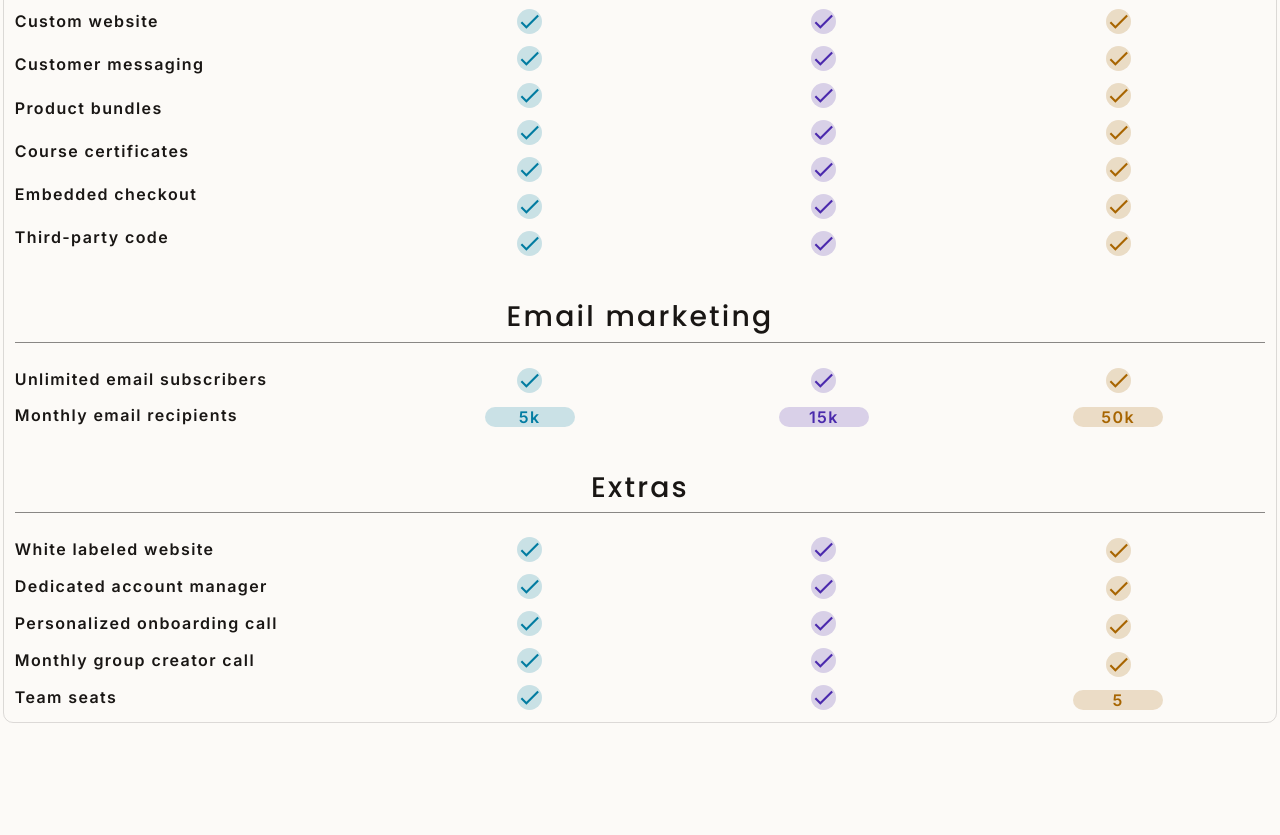
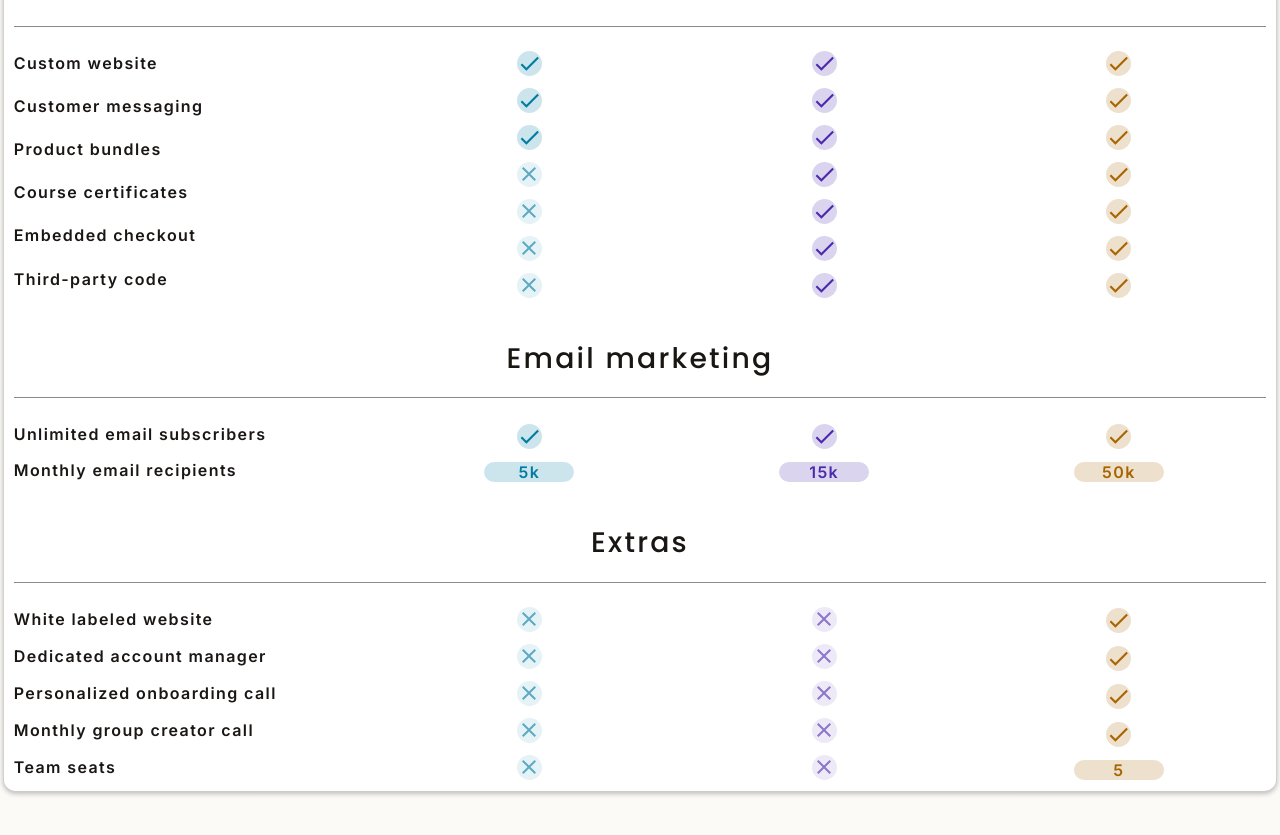
Before and after one commit to BatuhanBudak/Podia-Pricing-Page, a Next.js app: page / in a window 1280 px wide. Shown: the part 1520-2355 px from the top of the page. Built offline with nearby package versions, Linux system fonts and the light colour scheme.

Commit message:
Add X mark to badges

```diff
--- a/components/PricingTable.tsx
+++ b/components/PricingTable.tsx
@@ -123,10 +123,10 @@ export default function PricingTable() {
               <span className="mover-check"></span>
             </li>
             <li>
-              <span className="mover-check"></span>
+              <span className="mover-check none"></span>
             </li>
             <li>
-              <span className="mover-check"></span>
+              <span className="mover-check none"></span>
             </li>
           </ul>
           <ul className="sell-shaker-list">
@@ -185,16 +185,16 @@ export default function PricingTable() {
               <span className="mover-check"></span>
             </li>
             <li>
-              <span className="mover-check"></span>
+              <span className="mover-check none"></span>
             </li>
             <li>
-              <span className="mover-check"></span>
+              <span className="mover-check none"></span>
             </li>
             <li>
-              <span className="mover-check"></span>
+              <span className="mover-check none"></span>
             </li>
             <li>
-              <span className="mover-check"></span>
+              <span className="mover-check none"></span>
             </li>
           </ul>
           <ul className="market-shaker-list">
@@ -286,36 +286,36 @@ export default function PricingTable() {
           </ul>
           <ul className="sell-mover-list">
             <li>
-              <span className="mover-check"></span>
+              <span className="mover-check none"></span>
             </li>
             <li>
-              <span className="mover-check"></span>
+              <span className="mover-check none"></span>
             </li>
             <li>
-              <span className="mover-check"></span>
+              <span className="mover-check none"></span>
             </li>
             <li>
-              <span className="mover-check"></span>
+              <span className="mover-check none"></span>
             </li>
             <li>
-              <span className="mover-check"></span>
+              <span className="mover-check none"></span>
             </li>
           </ul>
           <ul className="sell-shaker-list">
             <li>
-              <span className="shaker-check"></span>
+              <span className="shaker-check none"></span>
             </li>
             <li>
-              <span className="shaker-check"></span>
+              <span className="shaker-check none"></span>
             </li>
             <li>
-              <span className="shaker-check"></span>
+              <span className="shaker-check none"></span>
             </li>
             <li>
-              <span className="shaker-check"></span>
+              <span className="shaker-check none"></span>
             </li>
             <li>
-              <span className="shaker-check"></span>
+              <span className="shaker-check none"></span>
             </li>
           </ul>
           <ul className="sell-earthquake-list">
--- a/styles/globals.css
+++ b/styles/globals.css
@@ -283,6 +283,7 @@ input {
 section {
   margin: var(--v-spacing) 0;
   padding: 0;
+  background-color: inherit;
 }
 
 /* @media (max-width: 120em) {
--- a/styles/pricing-table.css
+++ b/styles/pricing-table.css
@@ -1,22 +1,38 @@
+.pricing-table-container {
+  padding-inline: 0.2rem;
+  margin: 0 auto;
+}
+
 .pricing-table {
   display: grid;
   grid-template-columns: 1fr 0.5fr repeat(7, 1fr);
+  row-gap: 1.5rem;
+  position: relative;
+  padding-inline: var(--spacing-xxs);
+  border: 0;
+  box-shadow: 0 0.1111111111rem 0.3333333333rem 0 rgba(0, 0, 0, 0.25);
+  background-color: hsl(var(--clr-white));
+  border-radius: 0.8rem;
+}
 
-  row-gap: 1.5rem;
-  padding-inline: var(--spacing-xxs);
-  /* box-shadow: inset 0 0 0 0.055rem rgba(0, 0, 0, 0.2); */
-  border: 1px solid hsl(var(--clr-grey) / 0.2);
-  border-radius: 10px;
+.pricing-table::before {
+  border-radius: 0.8rem;
+  box-shadow: inset 0 0 0 0.0555555556rem rgba(0, 0, 0, 0.2);
+  content: "";
+  height: 100%;
+  left: 0;
+  pointer-events: none;
+  position: absolute;
+  top: 0;
+  width: 100%;
 }
+
 ul > li {
   margin-bottom: 0.75rem;
   font-size: var(--font-size-xs);
   font-weight: 600;
 }
-.pricing-table-container {
-  padding-inline: 0.2rem;
-  margin: 0 auto;
-}
+
 .type-price {
   font-size: var(--font-size-xs);
   font-weight: 600;
@@ -74,6 +90,7 @@ ul > li {
   grid-column: span 10;
   text-align: center;
   border-bottom: 1px solid hsl(var(--clr-black) / 0.5);
+  padding-bottom: 0.5em;
 }
 .pricing-container {
   margin-bottom: 2rem;
@@ -87,13 +104,6 @@ ul > li {
   display: grid;
   align-items: flex-start;
 }
-/* .core-list > li,
-.sell-list > li,
-.market-list > li,
-.email-list > li,
-.extras-list > li {
-  font-weight: 700;
-} */
 
 .core-mover-list,
 .sell-mover-list,
@@ -167,6 +177,7 @@ ul > li {
 .earthquake-check {
   background-color: hsl(var(--clr-brown) / 0.2);
 }
+
 .mover-check::after {
   content: url("../public/icons/green-check.svg");
   display: block;
@@ -180,6 +191,24 @@ ul > li {
   content: url("../public/icons/purple-check.svg");
   display: block;
 }
+
+.mover-check.none::after {
+  content: url("../public/icons/close-blue.svg");
+  display: block;
+  opacity: 0.6;
+}
+.shaker-check.none::after {
+  content: url("../public/icons/close-purple.svg");
+  display: block;
+  opacity: 0.6;
+}
+.mover-check.none {
+  background-color: hsl(var(--clr-blue) / 0.1);
+}
+.shaker-check.none {
+  background-color: hsl(var(--clr-purple) / 0.1);
+}
+
 .no-check {
   min-width: 50px;
   max-width: 8ch;
```
Also changed, not shown: public/icons/close-blue.svg (added), public/icons/close-purple.svg (added).
